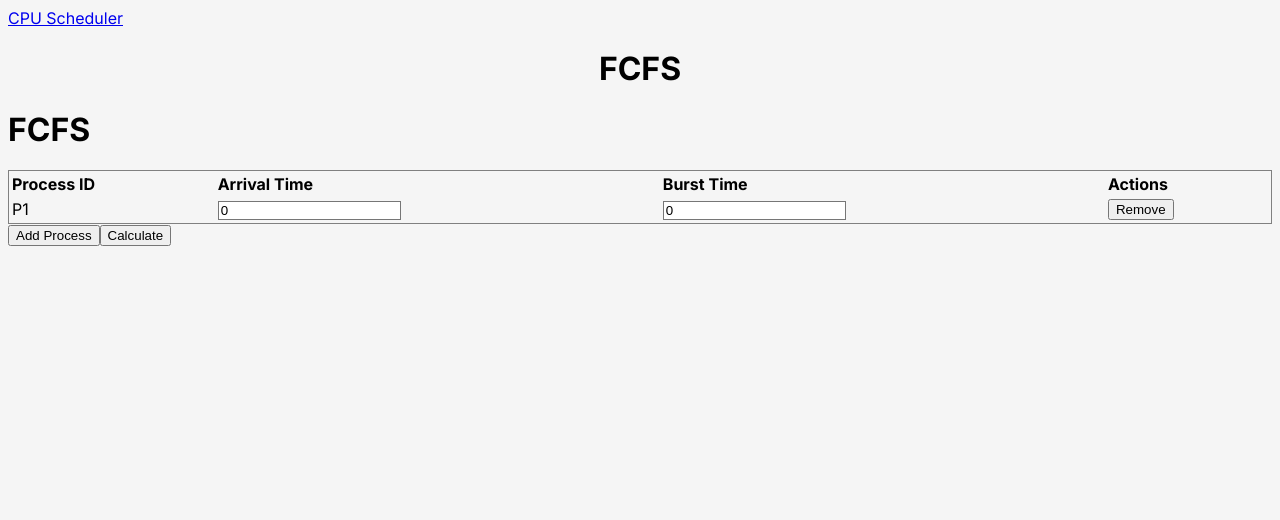
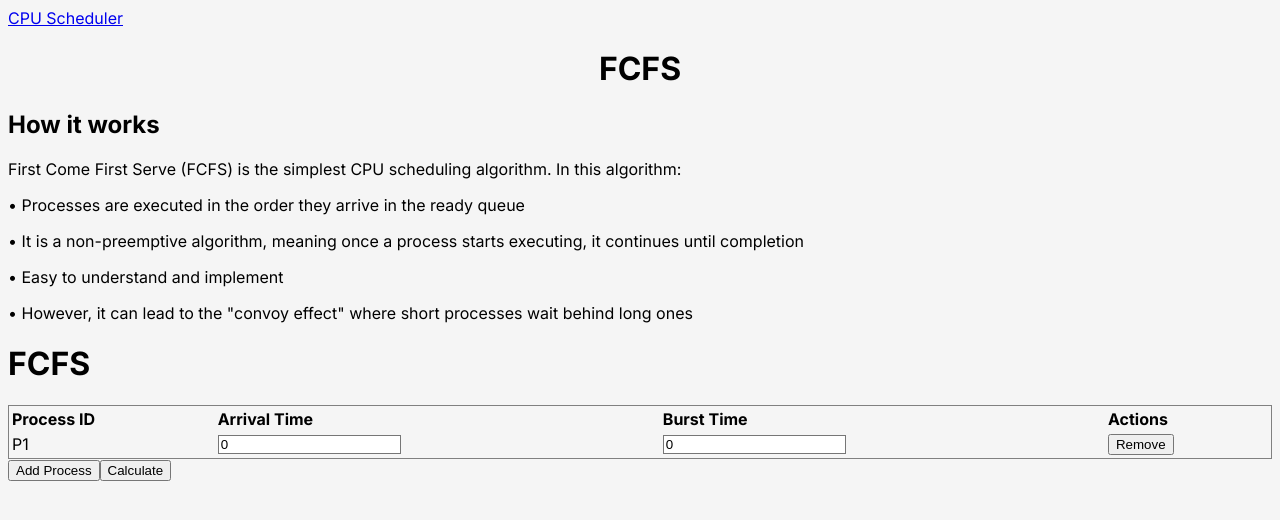
Before and after one commit to shreyjain14/osverse-final, a Next.js app: page /algorithm/fcfs in a window 1280 px wide. Shown: the top 520 px of the page. Built offline with nearby package versions, Linux system fonts and the light colour scheme.

Commit message:
added explationa

```diff
--- a/src/app/algorithm/[name]/page.tsx
+++ b/src/app/algorithm/[name]/page.tsx
@@ -4,6 +4,7 @@ import { useState } from 'react';
 import { notFound } from 'next/navigation';
 import InputTable from '@/components/InputTable';
 import ResultsDisplay from '@/components/ResultsDisplay';
+import AlgorithmExplanation from '@/components/AlgorithmExplanation';
 import { calculateFCFS, calculateSJF, calculateSRTF, calculateRR, calculateLJF, calculateLRTF, calculatePriorityP, calculatePriorityNP } from '@/lib/algorithms';
 
 interface Process {
@@ -70,6 +71,7 @@ export default function AlgorithmPage({ params }: PageProps) {
     <div className="min-h-screen bg-gray-50">
       <div className="max-w-7xl mx-auto py-6">
         <h1 className="text-3xl font-bold text-center mb-8">{algorithmName}</h1>
+        <AlgorithmExplanation algorithmKey={params.name} />
         <InputTable
           algorithm={algorithmName}
           onCalculate={handleCalculate}
--- /dev/null
+++ b/src/components/AlgorithmExplanation.tsx
@@ -0,0 +1,24 @@
+import { algorithmExplanations } from '@/lib/algorithmExplanations';
+
+interface AlgorithmExplanationProps {
+  algorithmKey: string;
+}
+
+export default function AlgorithmExplanation({ algorithmKey }: AlgorithmExplanationProps) {
+  const explanation = algorithmExplanations[algorithmKey];
+
+  if (!explanation) return null;
+
+  return (
+    <div className="bg-white shadow-sm rounded-lg p-6 mb-8">
+      <h2 className="text-xl font-semibold mb-4">How it works</h2>
+      <div className="prose prose-blue max-w-none">
+        {explanation.split('\n').map((paragraph, index) => (
+          <p key={index} className="mb-2 text-gray-600">
+            {paragraph}
+          </p>
+        ))}
+      </div>
+    </div>
+  );
+}
--- /dev/null
+++ b/src/lib/algorithmExplanations.ts
@@ -0,0 +1,56 @@
+export const algorithmExplanations: Record<string, string> = {
+  'fcfs': `First Come First Serve (FCFS) is the simplest CPU scheduling algorithm. In this algorithm:
+• Processes are executed in the order they arrive in the ready queue
+• It is a non-preemptive algorithm, meaning once a process starts executing, it continues until completion
+• Easy to understand and implement
+• However, it can lead to the "convoy effect" where short processes wait behind long ones`,
+
+  'sjf': `Shortest Job First (SJF) is a non-preemptive scheduling algorithm that:
+• Selects the process with the smallest burst time to execute next
+• Optimal for minimizing average waiting time
+• Requires knowledge of burst time in advance
+• May lead to starvation of processes with longer burst times
+• Non-preemptive: once a process starts, it runs to completion`,
+
+  'srtf': `Shortest Remaining Time First (SRTF) is the preemptive version of SJF that:
+• Always chooses the process with the shortest remaining time
+• Preempts current process if a new process arrives with shorter burst time
+• Optimal for minimizing average waiting time
+• Can lead to starvation of longer processes
+• Has higher overhead due to frequent context switching`,
+
+  'round-robin': `Round Robin (RR) is a preemptive scheduling algorithm where:
+• Each process gets a fixed time quantum/slice
+• After time quantum expires, process is moved to back of ready queue
+• Fair allocation of CPU time to all processes
+• No starvation as each process gets fair share of CPU
+• Performance depends heavily on time quantum size`,
+
+  'ljf': `Longest Job First (LJF) is a non-preemptive scheduling algorithm that:
+• Selects the process with the largest burst time to execute next
+• Opposite of SJF
+• Can be useful in specific scenarios where longer jobs are prioritized
+• May lead to starvation of shorter processes
+• Non-preemptive: once a process starts, it runs to completion`,
+
+  'lrtf': `Longest Remaining Time First (LRTF) is the preemptive version of LJF where:
+• Always chooses the process with the longest remaining time
+• Preempts current process if a new process arrives with longer remaining time
+• Can lead to starvation of shorter processes
+• Has higher overhead due to frequent context switching
+• Useful in specific scenarios where longer processes are critical`,
+
+  'priority-p': `Priority Scheduling (Preemptive) is an algorithm where:
+• Each process is assigned a priority
+• Higher priority processes are executed first
+• Current process is preempted if a higher priority process arrives
+• Can lead to starvation of lower priority processes
+• Priority can be based on memory requirements, time requirements, etc.`,
+
+  'priority-np': `Priority Scheduling (Non-Preemptive) is an algorithm where:
+• Each process is assigned a priority
+• Higher priority processes are executed first
+• Once a process starts executing, it cannot be preempted
+• Can lead to starvation of lower priority processes
+• Simpler to implement than preemptive version but less flexible`
+};
```
